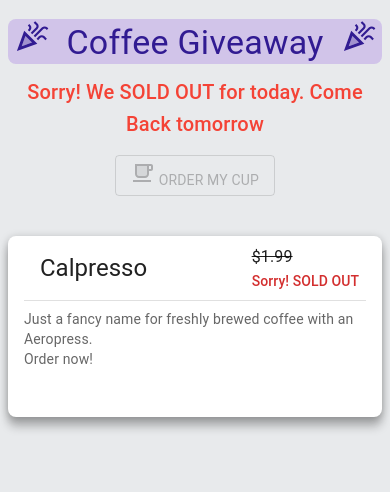
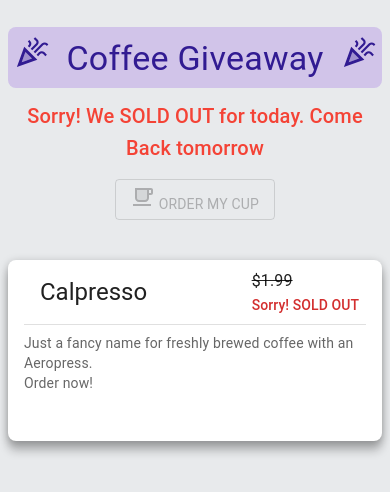
Before and after one commit to JSsquare/calppucino, a Next.js app: page / in a window 390 px wide. Shown: the top 492 px of the page. Built offline with nearby package versions, Linux system fonts and the light colour scheme; no server answers.

Commit message:
Adding font color to mobile

```diff
--- a/components/WIPComponents/CTAButtons.tsx
+++ b/components/WIPComponents/CTAButtons.tsx
@@ -7,7 +7,7 @@ import WifiCalling3Icon from '@mui/icons-material/WifiCalling3';
 import TextsmsOutlinedIcon from '@mui/icons-material/TextsmsOutlined';
 import LocalCafeTwoToneIcon from '@mui/icons-material/LocalCafeTwoTone';
 import { headshakeAnimation, jelloAnimation } from '../../styles/AnimationsStyled';
-import { teal } from '@mui/material/colors';
+import { deepPurple, teal } from '@mui/material/colors';
 
 export const CTAButtons = ({ isSoldOut }: Record<string, boolean>) => {
     const phNumberRef = useRef(null);
@@ -17,7 +17,7 @@ export const CTAButtons = ({ isSoldOut }: Record<string, boolean>) => {
             {!isSoldOut && (<Typography
                 variant="subtitle1"
                 align="center"
-                color={teal[700]}
+                color={deepPurple[900]}
                 component="p"
                 sx={{ marginTop: 2}}
                 ref={phNumberRef}
--- a/components/WIPComponents/WorkInProgress.tsx
+++ b/components/WIPComponents/WorkInProgress.tsx
@@ -29,7 +29,7 @@ const WorkInProgress = () => {
           variant="h4"
           align="center"
           color={fontColor}
-          sx={{backgroundColor: deepPurple[100], borderRadius: 2}}
+          sx={{backgroundColor: deepPurple[100], borderRadius: 2, marginTop: 1, padding: '8px 2px'}}
           gutterBottom
         >
           <CelebrationTwoToneIcon fontSize="large"/>
```
